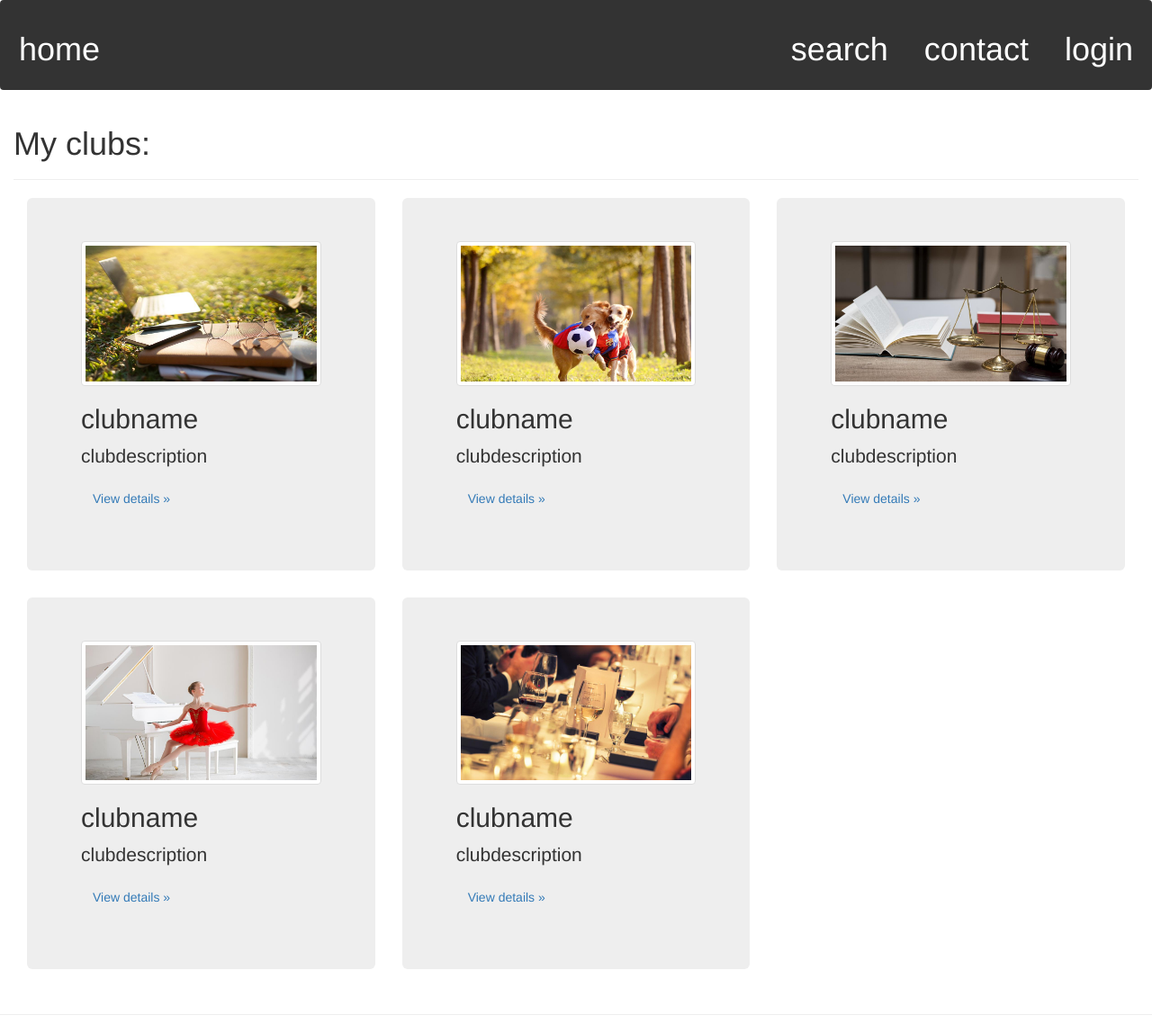
After one commit to Tianjiao-XU/club-management, a Django app: page /club/myclublist/ in a window 1280 px wide. The commit adds this page. Shown: the whole page at 90% size. Run offline with Django 4.2, Linux system fonts and the light colour scheme; some libraries are stand-ins or nearby versions.

Commit message:
myclublist

```diff
--- a/club/templates/club/base.html
+++ b/club/templates/club/base.html
@@ -28,7 +28,7 @@
     <a href="{% url 'club:search' %}" class="right h1">search</a>
     {% if user.is_authenticated %}
     <a href="{% url 'club:create_club' %}" class="right h1">create</a>
-    <a href="{% url 'club:myclub' %}" class="right h1">myClub</a>
+    <a href="{% url 'club:myclublist' %}" class="right h1">myClub</a>
     {% endif %}
 </div>
 <div class="container-fluid">
--- a/club/templates/club/index.html
+++ b/club/templates/club/index.html
@@ -55,10 +55,13 @@
             </div>
         </div>
     </div>
+    <hr>
 {% endblock %}
 
 {% block sidebar_block %}
-    <p class="h1 mark">Popular clubs</p>
+    <div class="center-block navbar navbar-default">
+    <p class="h1 text-center font-weight-bolder">Popular clubs</p>
+    </div>
     {% for club in club_list %}
         <div class="col-md-4 column">
             <div class="jumbotron">
--- /dev/null
+++ b/club/templates/club/myclublist.html
@@ -0,0 +1,89 @@
+{% extends 'club/base.html' %}
+{% load static %}
+{% block title_block %}
+    My club list
+{% endblock %}
+
+{% block header_block %}
+    <link href="https://maxcdn.bootstrapcdn.com/bootstrap/3.3.7/css/bootstrap.min.css" rel="stylesheet">
+{% endblock %}
+
+
+{% block body_block %}
+    <h1>My clubs:</h1>
+    <hr>
+    <div class="col-md-4 column">
+        <div class="jumbotron">
+            <img src="/static/images/clubtypes/Academic.jpg" class="img-thumbnail" alt="Responsive image"/>
+            <h2>
+                clubname
+            </h2>
+            <p>
+                clubdescription
+            </p>
+            <p>
+                <a class="btn" href="#">View details »</a>
+            </p>
+        </div>
+    </div>
+
+    <div class="col-md-4 column">
+        <div class="jumbotron">
+            <img src="/static/images/clubtypes/Animals.jpg" class="img-thumbnail" alt="Responsive image"/>
+            <h2>
+                clubname
+            </h2>
+            <p>
+                clubdescription
+            </p>
+            <p>
+                <a class="btn" href="#">View details »</a>
+            </p>
+        </div>
+    </div>
+
+    <div class="col-md-4 column">
+        <div class="jumbotron">
+            <img src="/static/images/clubtypes/Political.jpg" class="img-thumbnail" alt="Responsive image"/>
+            <h2>
+                clubname
+            </h2>
+            <p>
+                clubdescription
+            </p>
+            <p>
+                <a class="btn" href="#">View details »</a>
+            </p>
+        </div>
+    </div>
+
+    <div class="col-md-4 column">
+        <div class="jumbotron">
+            <img src="/static/images/clubtypes/Arts%20&%20Culture.jpg" class="img-thumbnail" alt="Responsive image"/>
+            <h2>
+                clubname
+            </h2>
+            <p>
+                clubdescription
+            </p>
+            <p>
+                <a class="btn" href="#">View details »</a>
+            </p>
+        </div>
+    </div>
+
+    <div class="col-md-4 column">
+        <div class="jumbotron">
+            <img src="/static/images/clubtypes/Social%20&%20Service.jpg" class="img-thumbnail" alt="Responsive image"/>
+            <h2>
+                clubname
+            </h2>
+            <p>
+                clubdescription
+            </p>
+            <p>
+                <a class="btn" href="#">View details »</a>
+            </p>
+        </div>
+    </div>
+{% endblock %}
--- a/club/urls.py
+++ b/club/urls.py
@@ -16,5 +16,6 @@ urlpatterns = [
     path('contact/', views.contact, name='contact'),
     path('myclubevaluate/', views.myclubevaluate, name='myclubevaluate'),
     path('myclubmanage/', views.myclubmanage, name='myclubmanage'),
+    path('myclublist/', views.myclublist, name='myclublist'),
     path('join_club/', views.joinClub, name='join_club'),
 ]
--- a/club/views.py
+++ b/club/views.py
@@ -81,6 +81,8 @@ def myclubmanage(request):
 def contact(request):
     return render(request, 'club/contact.html')
 
+def myclublist(request):
+    return render(request, 'club/myclublist.html')
 
 def register(request):
     registered = False
```
Also changed, not shown: club/templates/club/search.html (+5 -16 lines).
